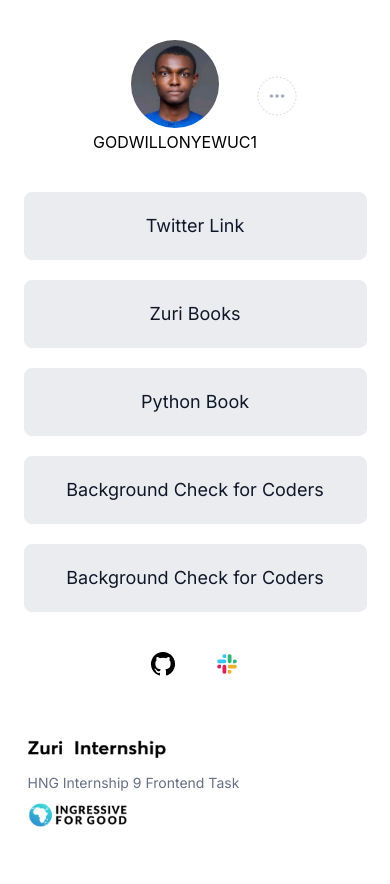
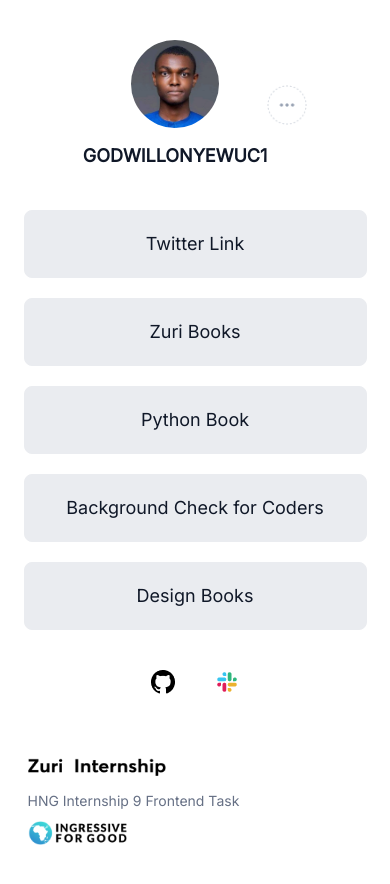
Before and after one commit to GREENFONTS/HNG_firstTask, a React (Create React App) app: page / in a window 390 px wide. Shown: the top 884 px of the page. Built offline with nearby package versions, Linux system fonts and the light colour scheme.

Commit message:
made some changes

```diff
--- a/src/App.css
+++ b/src/App.css
@@ -20,7 +20,18 @@
   content: url("../public/assets/MyPic.jpg");
 }
 
-#slack{
+#twitter {
+  margin-top: 10px;
+  font-family: "Inter";
+  font-style: normal;
+  font-weight: 700;
+  font-size: 20px;
+  line-height: 30px;
+  text-align: center;
+  color: #101828;
+}
+
+#slack {
   display: none;
 }
 
@@ -97,6 +108,10 @@
 }
 
 @media screen and (max-width: 597px) {
+  #twitter {
+    font-size: 18px;
+    line-height: 28px;
+  }
 
   #share {
     width: 40px;
--- a/src/components/links.jsx
+++ b/src/components/links.jsx
@@ -50,7 +50,7 @@ const Links = () => {
         id="book_design"
         rel="noreferrer"
       >
-        Background Check for Coders
+        Design Books
       </a>
 
       <div className="icons">
```
